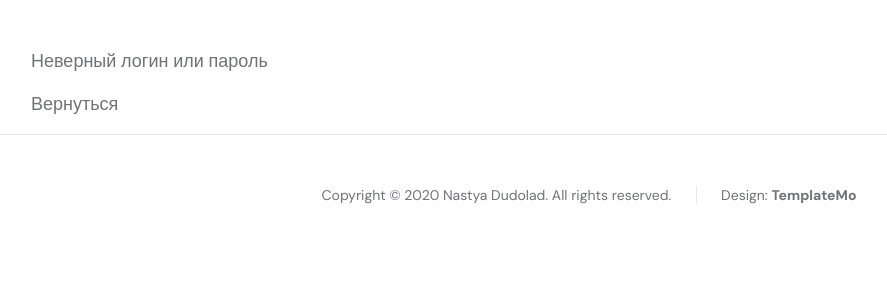
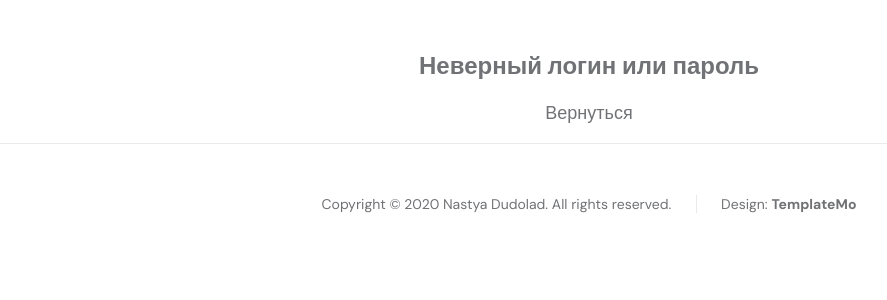
Before and after one commit to NastyaDudolad/Mysite, a Flask app: template app/templates/not_logged.html in a window 1280 px wide. Shown: the top 300 px of the page, without its empty margins (51-938 px from the left). Run offline with Flask 3, Linux system fonts and the light colour scheme; the template is opened without the code that fills it: most values are stand-ins (such as "Sample title", 1, 10 or a date in 2020); some libraries are stand-ins or nearby versions.

Commit message:
redirect admin.login, change not_logged.html

```diff
--- a/app/__init__.py
+++ b/app/__init__.py
@@ -6,6 +6,7 @@ db = SQLAlchemy()
 
 def create_app():
     app = Flask(__name__)
+    app.secret_key = '1234'
     #app.config['SQLALCHEMY_DATABASE_URI'] = os.getenv('DATABASE_URL', 'sqlite:///base.db')
     app.config['SQLALCHEMY_DATABASE_URI'] = 'postgresql+psycopg2://postgres:Nastya07102009@localhost:5432/test2'
     app.config['SQLALCHEMY_TRACK_MODIFICATIONS'] = False
--- a/app/static/css/admin.css
+++ b/app/static/css/admin.css
@@ -10,3 +10,8 @@ h1 {
     border: 1px solid black;
     padding: 10px;
 }
+
+.wrong-creds-info {
+    font-weight: bold;
+    font-size: 24px;
+}
--- a/app/templates/not_logged.html
+++ b/app/templates/not_logged.html
@@ -1,8 +1,8 @@
 {% extends 'admin_layout.html' %}
 
 {% block content %}
-    <div class="row justify-content-center mt-5">
-        <p>Неверный логин или пароль</p>
+    <div class="row justify-content-center mt-5 text-center">
+        <p class="wrong-creds-info">Неверный логин или пароль</p>
         <p><a href="/login">Вернуться</a></p>
     </div>
 {% endblock %}
```
Also changed, not shown: app/admin/routes.py (+5 -4 lines).
